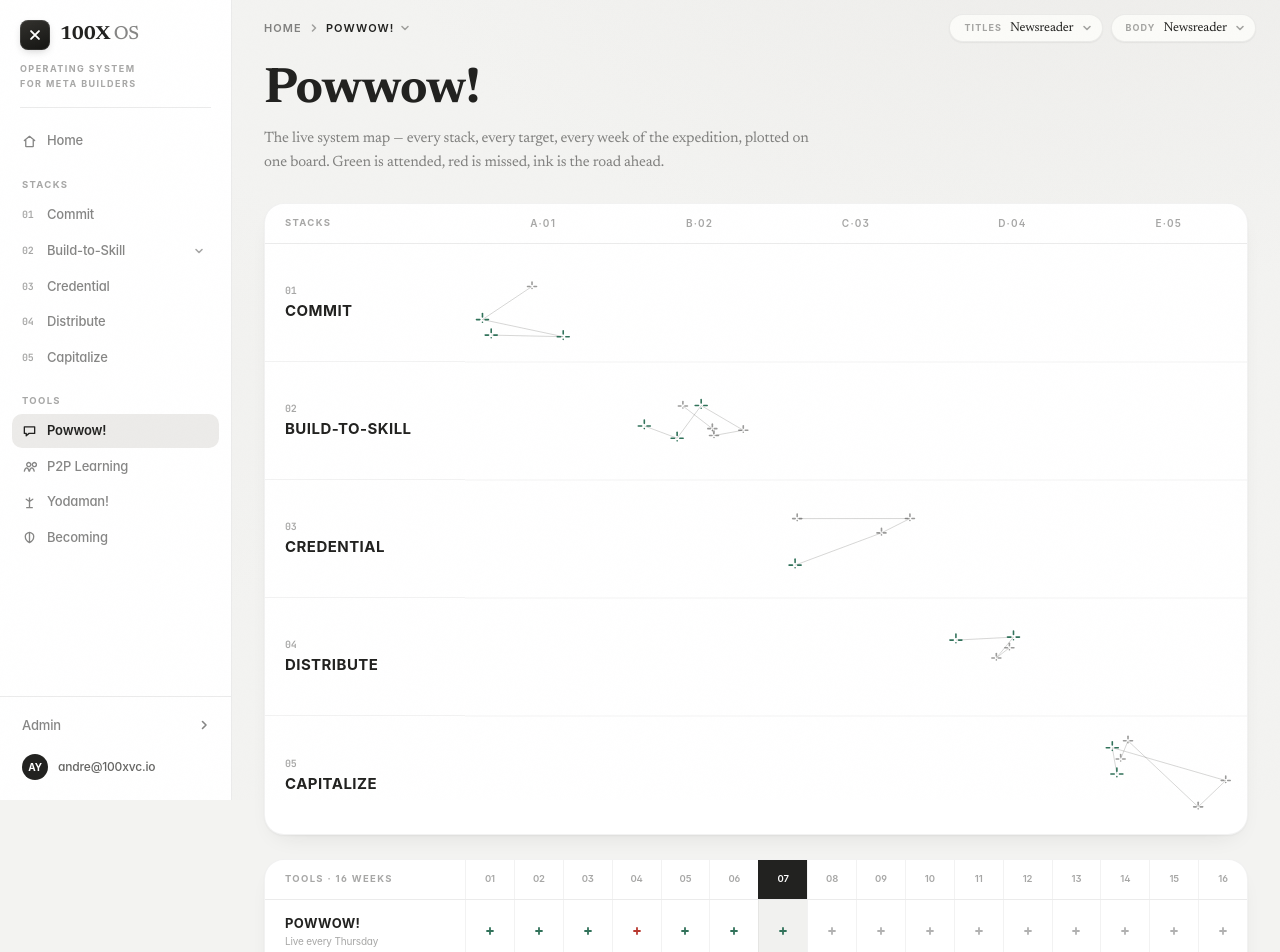
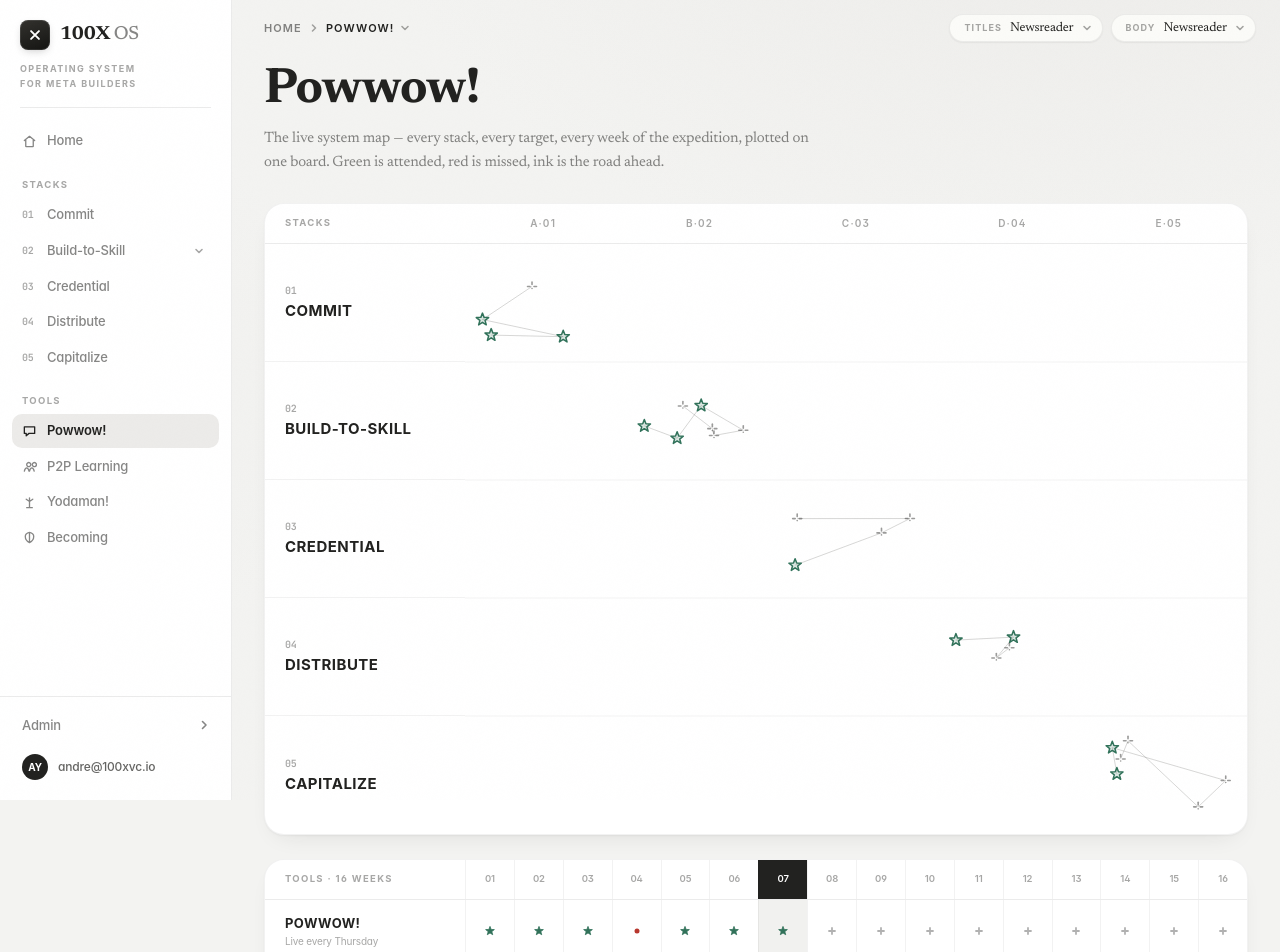
Before and after one commit to rystraum/kimi-experiments, a React (Vite) app in the folder websites/skeuomorphic-100xvc/: page /powwow in a window 1280 px wide. Shown: the top 952 px of the page. Built offline with nearby package versions, Linux system fonts and the light colour scheme; a web font is replaced by a local one.

Commit message:
Powwow marks — green stars for attended/in-the-black, red dots for missed

```diff
--- a/websites/skeuomorphic-100xvc/src/pages/Powwow.tsx
+++ b/websites/skeuomorphic-100xvc/src/pages/Powwow.tsx
@@ -80,7 +80,7 @@ const TOOLS = [
   { name: 'Becoming', caption: 'The curriculum' },
 ];
 
-/* attendance truth: 1 = attended (green), -1 = missed (red), 0 = upcoming (ink) */
+/* attendance truth: 1 = attended (green star), -1 = missed (red dot), 0 = upcoming (ink plus) */
 const GRID: number[][] = [
   [1, 1, 1, -1, 1, 1, 1, 0, 0, 0, 0, 0, 0, 0, 0, 0],
   [1, 1, 1, 1, 1, -1, 0, 0, 0, 0, 0, 0, 0, 0, 0, 0],
@@ -108,7 +108,7 @@ interface Star {
   hit: boolean;
 }
 
-/** Plus-mark glyph — the map's node language. */
+/** Plus-mark glyph — the map's node language for open targets & the road ahead. */
 function Plus({ x, y, s, color, opacity = 1 }: { x: number; y: number; s: number; color: string; opacity?: number }) {
   const a = s / 2;
   const c = s * 0.22;
@@ -119,6 +119,27 @@ function Plus({ x, y, s, color, opacity = 1 }: { x: number; y: number; s: number
       <line x1={x} y1={y - a} x2={x} y2={y - c} />
       <line x1={x} y1={y + c} x2={x} y2={y + c} />
     </g>
+  );
+}
+
+/** Five-point star — a target in the black: the constellation literally lights up. */
+function StarGlyph({ x, y, s, color }: { x: number; y: number; s: number; color: string }) {
+  const R = s / 2;
+  const r = R * 0.42;
+  const pts = Array.from({ length: 10 }, (_, i) => {
+    const rad = i % 2 === 0 ? R : r;
+    const ang = -Math.PI / 2 + (i * Math.PI) / 5;
+    return `${(x + rad * Math.cos(ang)).toFixed(2)},${(y + rad * Math.sin(ang)).toFixed(2)}`;
+  }).join(' ');
+  return (
+    <polygon
+      points={pts}
+      fill={color}
+      fillOpacity="0.18"
+      stroke={color}
+      strokeWidth="1.5"
+      strokeLinejoin="round"
+    />
   );
 }
 
@@ -227,7 +248,7 @@ function Field({
                 }}
               />
             ))}
-            {/* target pluses — each names its menu item on hover */}
+            {/* target marks — each names its menu item on hover */}
             {pts.map((p, k) => {
               const tipped = tip?.row === i && tip?.idx === k;
               const hit = stars[i][k].hit;
@@ -252,12 +273,21 @@ function Field({
                   {tipped && !hit && (
                     <circle cx={p.x} cy={p.y} r={12} fill="none" stroke="hsl(var(--ink))" strokeOpacity="0.22" strokeWidth="1.2" />
                   )}
+                  {hit ? (
+                    <StarGlyph
+                      x={p.x}
+                      y={p.y}
+                      s={tipped || hot ? 16 : 13}
+                      color="hsl(var(--green))"
+                    />
+                  ) : (
                     <Plus
                       x={p.x}
                       y={p.y}
-                    s={tipped ? 15 : hot ? (hit ? 15 : 12) : hit ? 12 : 9}
-                    color={hit ? 'hsl(var(--green))' : tipped ? 'hsl(var(--ink)/0.8)' : 'hsl(var(--ink)/0.45)'}
+                      s={tipped ? 15 : hot ? 12 : 9}
+                      color={tipped ? 'hsl(var(--ink)/0.8)' : 'hsl(var(--ink)/0.45)'}
                     />
+                  )}
                   {tipped && (
                     <text
                       x={flip ? p.x - 14 : p.x + 14}
@@ -388,21 +418,28 @@ export default function Powwow() {
                     wi === CURRENT_WEEK ? 'bg-[hsl(var(--tint)/0.7)]' : ''
                   }`}
                 >
-                  <svg
-                    viewBox="0 0 12 12"
-                    className="h-3 w-3"
-                    stroke={
-                      v === 1
-                        ? 'hsl(var(--green))'
-                        : v === -1
-                          ? 'hsl(var(--destructive))'
-                          : 'hsl(var(--ink)/0.35)'
-                    }
+                  <svg viewBox="0 0 12 12" className="h-3 w-3" fill="none">
+                    {v === 1 ? (
+                      /* attended — a green star */
+                      <path
+                        d="M6 1.4 7.14 4.44 10.37 4.58 7.84 6.6 8.7 9.72 6 7.93 3.3 9.72 4.16 6.6 1.63 4.58 4.86 4.44Z"
+                        fill="hsl(var(--green))"
+                        stroke="hsl(var(--green))"
+                        strokeWidth="0.8"
+                        strokeLinejoin="round"
+                      />
+                    ) : v === -1 ? (
+                      /* missed — a red dot */
+                      <circle cx="6" cy="6" r="2.5" fill="hsl(var(--destructive))" />
+                    ) : (
+                      /* upcoming — an ink plus */
+                      <path
+                        d="M3 6h6M6 3v6"
+                        stroke="hsl(var(--ink)/0.35)"
                         strokeWidth="1.8"
                         strokeLinecap="round"
-                    fill="none"
-                  >
-                    <path d="M3 6h6M6 3v6" />
+                      />
+                    )}
                   </svg>
                 </div>
               ))}
```
Lines whose indentation alone changed are shown as unchanged.
